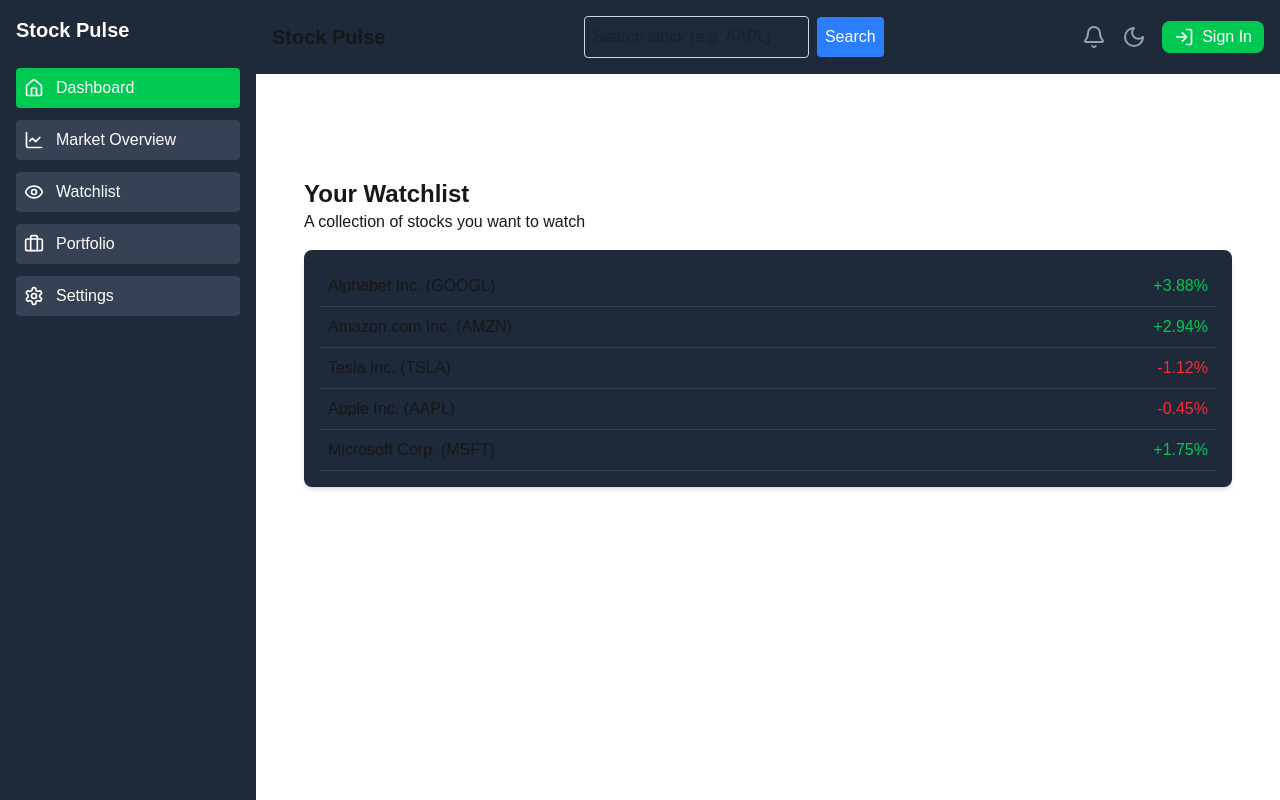
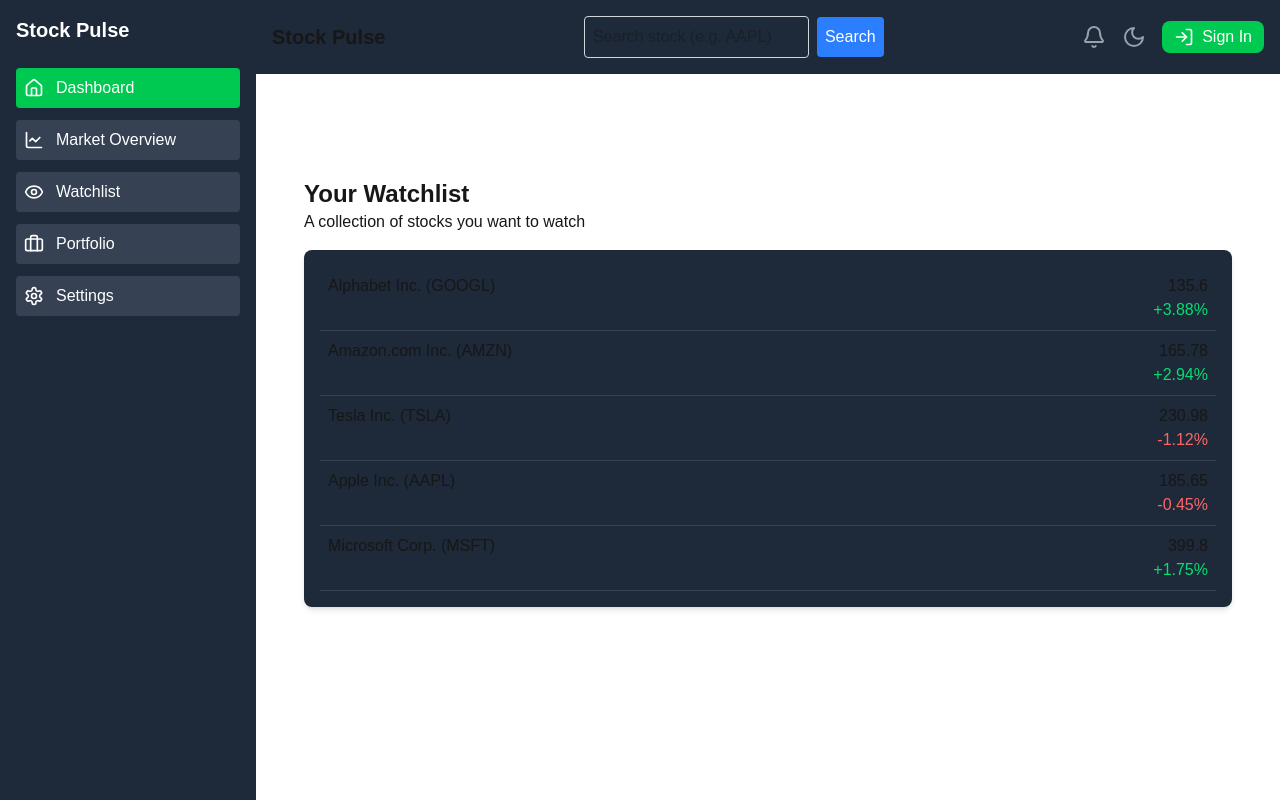
Before and after one commit to Animalia-Android/stock-pulse, a Next.js app: page /watchlist in a window 1280 px wide. Built offline with nearby package versions, Linux system fonts and the light colour scheme.

Commit message:
clean up

```diff
--- a/src/app/components/StockCard.js
+++ b/src/app/components/StockCard.js
@@ -7,7 +7,7 @@
         {/* {stockData.name} ({stockData.symbol}) */}
         Stock
       </h1>
-      {/* <p className="text-lg font-semibold">
+      <p className="text-lg font-semibold">
         Price: ${stockData.price.toFixed(2)}
       </p>
       <p className="text-sm text-gray-400">
@@ -18,7 +18,7 @@
       <p className="text-sm text-gray-400">Low: ${stockData.low}</p>
       <p className="text-sm text-gray-400">
         Previous Close: ${stockData.previousClose}
-      </p> */}
+      </p>
     </div>
   );
 };
--- a/src/app/watchlist/page.js
+++ b/src/app/watchlist/page.js
@@ -1,3 +1,5 @@
+import SingleStock from '../components/SingleStock';
+
 export default function Watchlist() {
   // Placeholder watchlist data
   const watchlistStocks = [
@@ -46,15 +48,7 @@
       <div className="bg-gray-800 p-4 rounded-lg shadow-md">
         <ul>
           {watchlistStocks.map((stock) => (
-            <li
-              key={stock.ticker}
-              className="flex justify-between p-2 border-b border-gray-700"
-            >
-              <span className="font-medium">
-                {stock.name} ({stock.ticker})
-              </span>
-              <span className={stock.color}>{stock.change}</span>
-            </li>
+            <SingleStock key={stock.ticker} stock={stock} />
           ))}
         </ul>
       </div>
--- a/stock_cache.json
+++ b/stock_cache.json
@@ -11,7 +11,7 @@
       "low": 209.97,
       "previousClose": 213.49
     },
-    "timestamp": 1742260985006
+    "timestamp": 1742261131802
   },
   "TSLA": {
     "data": {
```
Also changed, not shown: src/app/components/SingleStock.js (+0 -18 lines), src/app/stocks/[symbol]/page.js (+0 -68 lines).
